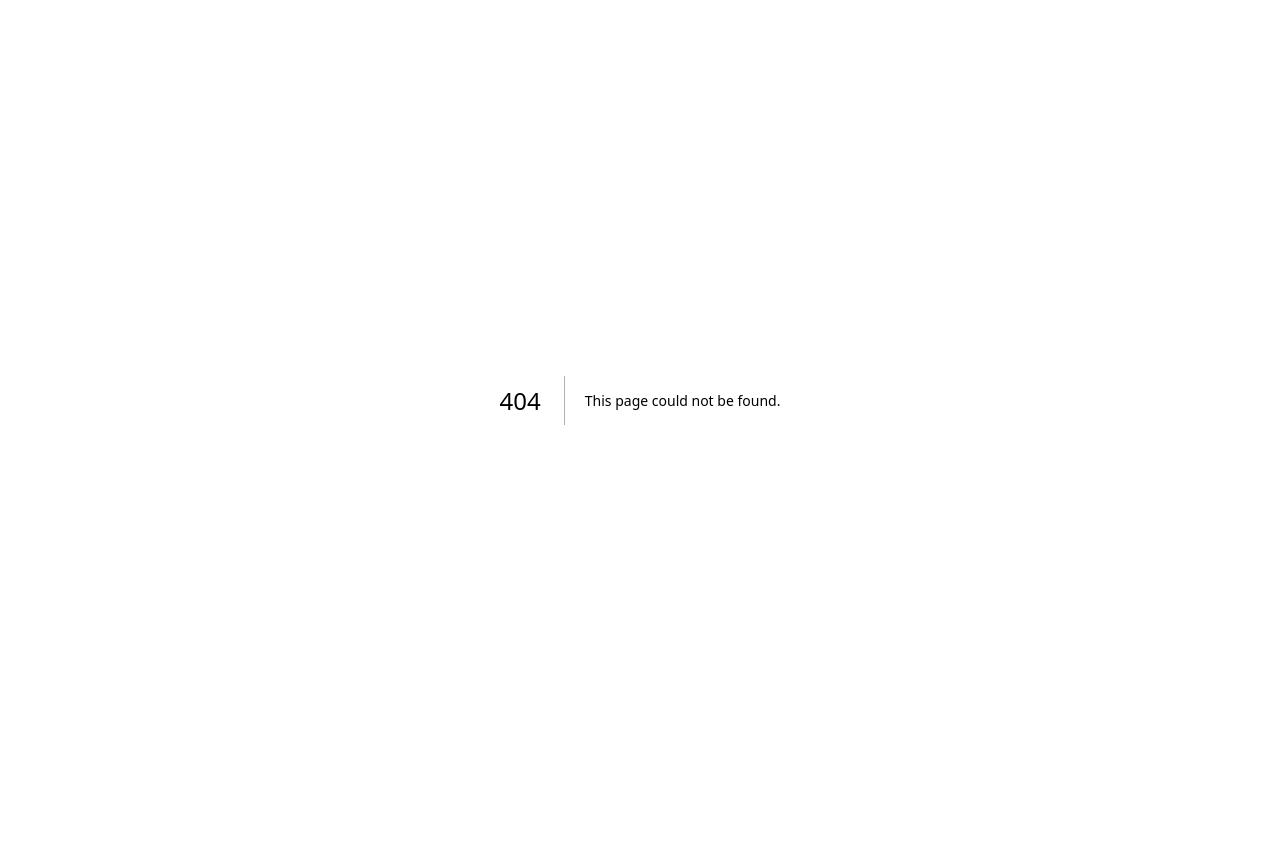
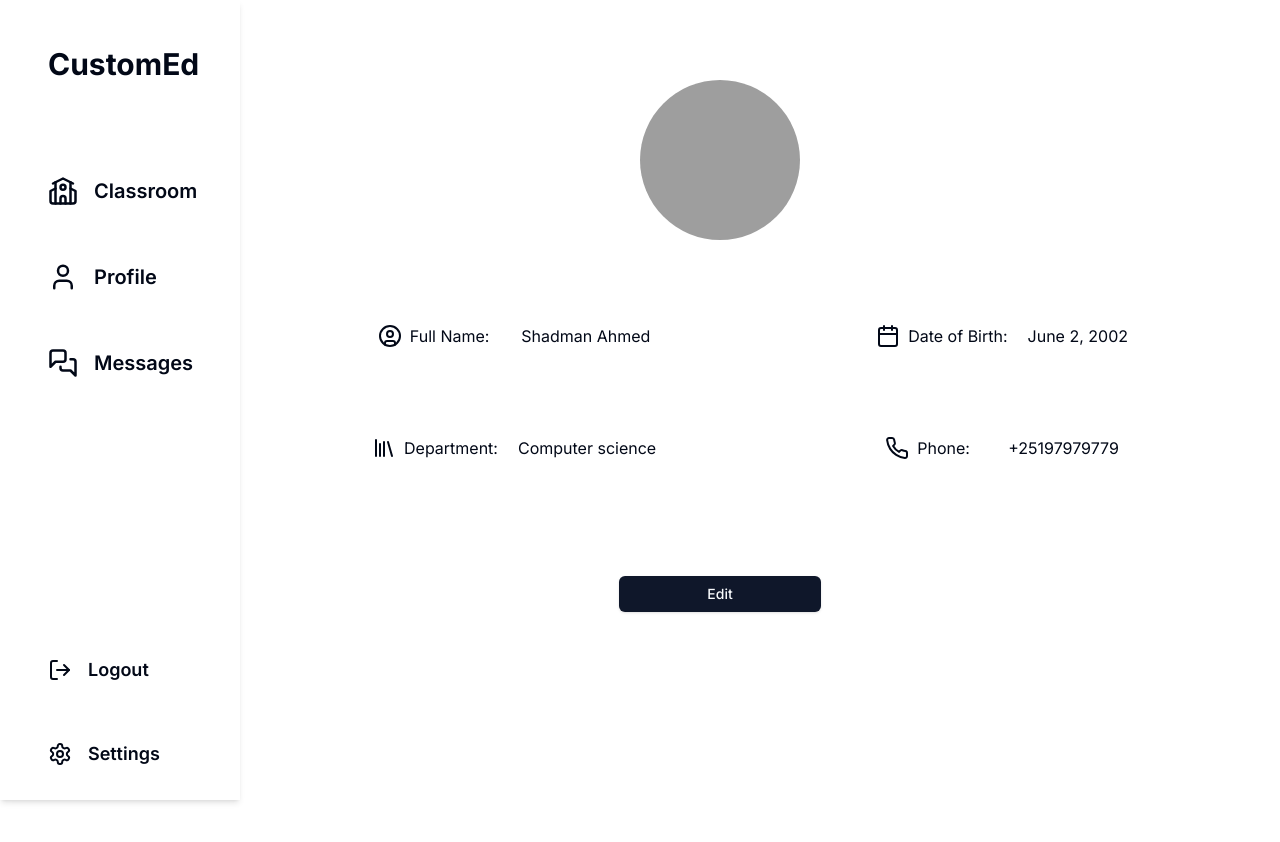
Before and after one commit to Son-OfAnton/custom-ed, a Next.js app: page /students/profile in a window 1280 px wide. Before the commit this address had no page. Shown: the top 842 px of the page. Before the commit the page ends 800 px from the top, so only its background shows below. Built offline with nearby package versions, Linux system fonts and the light colour scheme; grey boxes are pictures that could not be loaded.

Commit message:
implement student profile and classroom list

```diff
--- /dev/null
+++ b/src/app/(users)/students/classroom/classroom-list/page.tsx
@@ -0,0 +1,96 @@
+'use client'
+
+import React from 'react'
+
+import {
+	MessagesSquare,
+	Pencil,
+	School,
+	Trash,
+	User,
+	Users,
+} from 'lucide-react'
+import Link from 'next/link'
+
+import SearchAndBell from '@/components/SearchAndBell'
+import { Button } from '@/components/ui/button'
+import { Card, CardFooter, CardHeader, CardTitle } from '@/components/ui/card'
+
+interface Course {
+	courseTitle: string
+	numberOfStudents: number
+}
+
+const courseList: Course[] = [
+	{
+		courseTitle: 'Mathematics',
+		numberOfStudents: 30,
+	},
+	{
+		courseTitle: 'English Literature',
+		numberOfStudents: 25,
+	},
+	{
+		courseTitle: 'Computer Science',
+		numberOfStudents: 20,
+	},
+	{
+		courseTitle: 'History',
+		numberOfStudents: 15,
+	},
+	{
+		courseTitle: 'Physics',
+		numberOfStudents: 18,
+	},
+	{
+		courseTitle: 'Physics',
+		numberOfStudents: 18,
+	},
+	{
+		courseTitle: 'Physics',
+		numberOfStudents: 18,
+	},
+]
+
+const ListOfClassroomPage = () => {
+	return (
+		<div className='md:flex overflow-x-hidden md:w-11/12 md:ml-auto h-screen'>
+			<div className='flex-1 mt-20 md:pl-40'>
+				<div>
+					<SearchAndBell />
+				</div>
+
+				<div className='md:grid  md:grid-cols-2 lg:grid-cols-3 gap-4  md:mx-7 left-0 mx-auto '>
+					{courseList.map((course) => (
+						<div key={course.courseTitle} className='w-full mb-2 md:mb-0'>
+							<Card>
+								<CardHeader>
+									<CardTitle>{course.courseTitle}</CardTitle>
+								</CardHeader>
+
+								<CardFooter>
+									<div className='flex items-center  w-full justify-between'>
+										<div className='flex items-center'>
+											<Users size={20} className='mr-2' />
+											<p>{course.numberOfStudents}</p>
+										</div>
+										<div className='flex'>
+											<button>
+												<Trash size={20} className='md:mr-5 mr-3' />
+											</button>
+											<button>
+												<Pencil size={20} />
+											</button>
+										</div>
+									</div>
+								</CardFooter>
+							</Card>
+						</div>
+					))}
+				</div>
+			</div>
+		</div>
+	)
+}
+
+export default ListOfClassroomPage
--- /dev/null
+++ b/src/app/(users)/students/profile/edit/page.tsx
@@ -0,0 +1,128 @@
+'use client'
+
+import React, { useState } from 'react'
+
+import { Calendar, CircleUser, Library, Pencil, Phone } from 'lucide-react'
+import { useRouter } from 'next/navigation'
+
+import EditableProfileDatePickerField from '@/components/EditableProfileDatePickerField'
+import EditableProfileFields from '@/components/EditableProfileFields'
+import PhoneField from '@/components/PhoneField'
+import { Avatar, AvatarFallback, AvatarImage } from '@/components/ui/avatar'
+import { Button } from '@/components/ui/button'
+
+const Page = () => {
+	const router = useRouter()
+	const [avatarUrl, setAvatarUrl] = useState('https://github.com/shadcn.png')
+	const [phoneError, setPhoneError] = useState('')
+	const [InputError, setInputError] = useState('')
+	const handleFileUpload = (event: React.ChangeEvent<HTMLInputElement>) => {
+		const file = event.target.files?.[0]
+		if (file) {
+			const reader = new FileReader()
+			reader.onload = () => {
+				if (typeof reader.result === 'string') {
+					setAvatarUrl(reader.result)
+				} else {
+					console.error('Error reading file')
+				}
+			}
+			reader.readAsDataURL(file)
+		}
+	}
+	const handleSubmit = (e: React.MouseEvent<HTMLButtonElement>) => {
+		e.preventDefault()
+		console.log(phoneError)
+		if (phoneError || InputError) {
+			return
+		}
+		router.push('/students/profile')
+	}
+
+	const handleFileInputChange = (event: Event) => {
+		const target = event.target as HTMLInputElement
+		if (target.files) {
+			handleFileUpload({
+				target,
+				currentTarget: target,
+			} as React.ChangeEvent<HTMLInputElement>)
+		}
+	}
+
+	const handleFileUploadClick = () => {
+		const fileInput = document.createElement('input')
+		fileInput.type = 'file'
+		fileInput.accept = 'image/*'
+		fileInput.onchange = handleFileInputChange
+		fileInput.click()
+	}
+	return (
+		<div>
+			<div>
+				<div className='flex justify-center pt-20 md:pl-40'>
+					<div className='relative'>
+						<Avatar className='w-40 h-40'>
+							<AvatarImage src={avatarUrl} alt='Avatar' />
+							<AvatarFallback>CN</AvatarFallback>
+						</Avatar>
+						<Button
+							className='absolute bottom-1 right-0'
+							onClick={handleFileUploadClick}
+						>
+							<Pencil size={15} />
+						</Button>
+					</div>
+				</div>
+				<div className='md:pl-60 md:ml-0 ml-6'>
+					<div className='md:flex justify-around w-full mb-8 space-y-8 md:space-y-0 my-14 '>
+						<EditableProfileFields
+							ProfileFieldItems={{
+								icon: <CircleUser />,
+								text: 'Full Name',
+								value: 'Shadman Ahmed',
+								setError: setInputError,
+							}}
+						/>
+						<EditableProfileFields
+							ProfileFieldItems={{
+								icon: <Library />,
+								text: 'Department',
+								value: 'Computer science',
+								setError: setInputError,
+							}}
+						/>
+					</div>
+					<div className='md:flex justify-around w-full mb-8 space-y-8 md:space-y-0'>
+						<EditableProfileDatePickerField
+							ProfileFieldItems={{
+								icon: <Calendar />,
+								text: 'Date of Birth',
+								value: 'June 2, 2002',
+								setError: setInputError,
+							}}
+						/>
+						<PhoneField
+							ProfileFieldItems={{
+								icon: <Phone />,
+								text: 'Phone',
+								value: '97979779',
+								setError: setPhoneError,
+							}}
+						/>
+					</div>
+					<div className='flex justify-center mt-10 w-full'>
+						<Button
+							className='text-center md:w-2/12 w-4/12'
+							type='submit'
+							onClick={handleSubmit}
+						>
+							Save
+						</Button>
+					</div>
+				</div>
+			</div>
+		</div>
+	)
+}
+
+export default Page
--- /dev/null
+++ b/src/app/(users)/students/profile/page.tsx
@@ -0,0 +1,76 @@
+'use client'
+
+import React from 'react'
+
+import { Calendar, CircleUser, Library, Phone } from 'lucide-react'
+import { useRouter } from 'next/navigation'
+
+import NonEditableProfileFields from '@/components/NonEditableProfileFields'
+import { Avatar, AvatarFallback, AvatarImage } from '@/components/ui/avatar'
+import { Button } from '@/components/ui/button'
+
+const Page = () => {
+	const router = useRouter()
+	const handleSubmit = () => {
+		router.push('/students/profile/Edit')
+	}
+
+	return (
+		<div>
+			<div className='flex justify-center pt-20 md:pl-40'>
+				<Avatar className='w-40 h-40'>
+					<AvatarImage src='https://github.com/shadcn.png' alt='@shadcn' />
+					<AvatarFallback>CN</AvatarFallback>
+				</Avatar>
+			</div>
+
+			<div className='container min-h-screen rounded-t-full bg-slate-100 md:bg-white mt-10'>
+				<div className='md:flex justify-around pt-40 md:pt-0 md:pl-60'>
+					<div className='md:flex flex-col md:ml-0 ml-3 items-start mb-8 space-y-8 md:space-y-0'>
+						<NonEditableProfileFields
+							ProfileFieldItems={{
+								icon: <CircleUser />,
+								text: 'Full Name',
+								value: 'Shadman Ahmed',
+							}}
+						/>
+						<NonEditableProfileFields
+							ProfileFieldItems={{
+								icon: <Library />,
+								text: 'Department',
+								value: 'Computer science',
+							}}
+						/>
+					</div>
+					<div className='md:flex flex-col md:ml-0 ml-3 items-start mb-8 space-y-8 md:space-y-0'>
+						{/* Changed items-center to items-start */}
+						<NonEditableProfileFields
+							ProfileFieldItems={{
+								icon: <Calendar />,
+								text: 'Date of Birth',
+								value: 'June 2, 2002',
+							}}
+						/>
+						<NonEditableProfileFields
+							ProfileFieldItems={{
+								icon: <Phone />,
+								text: 'Phone',
+								value: '+25197979779',
+							}}
+						/>
+					</div>
+				</div>
+				<div className='flex justify-center mt-10 w-full md:ml-0'>
+					<Button
+						className='text-center md:w-2/12 w-4/12 md:ml-40 '
+						onClick={handleSubmit}
+					>
+						Edit
+					</Button>
+				</div>
+			</div>
+		</div>
+	)
+}
+
+export default Page
```
